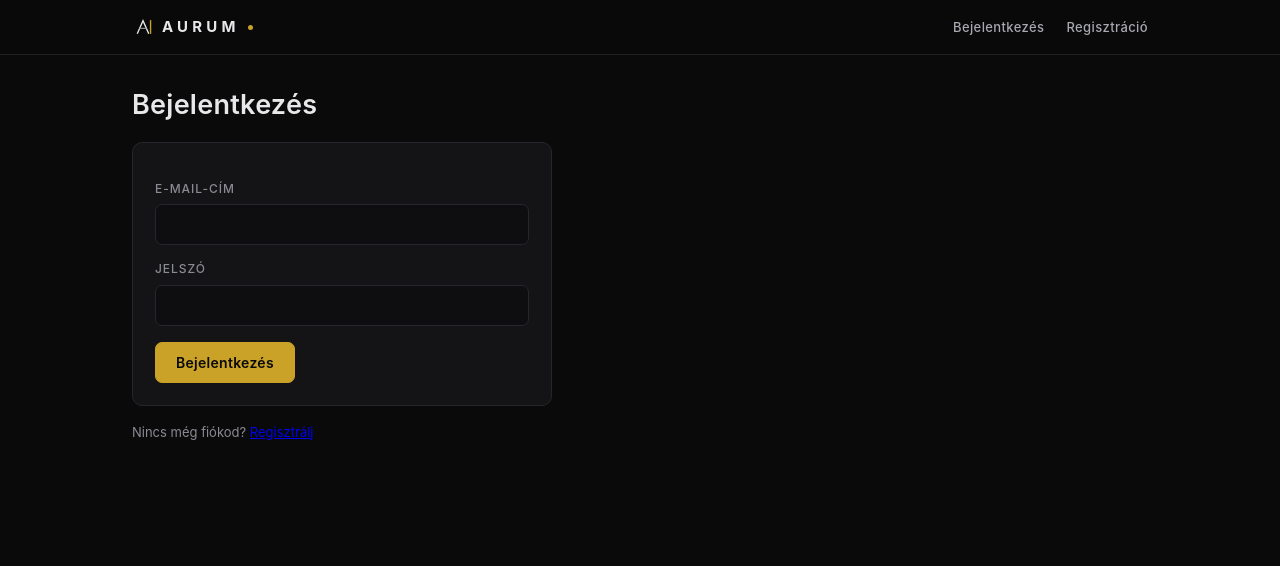
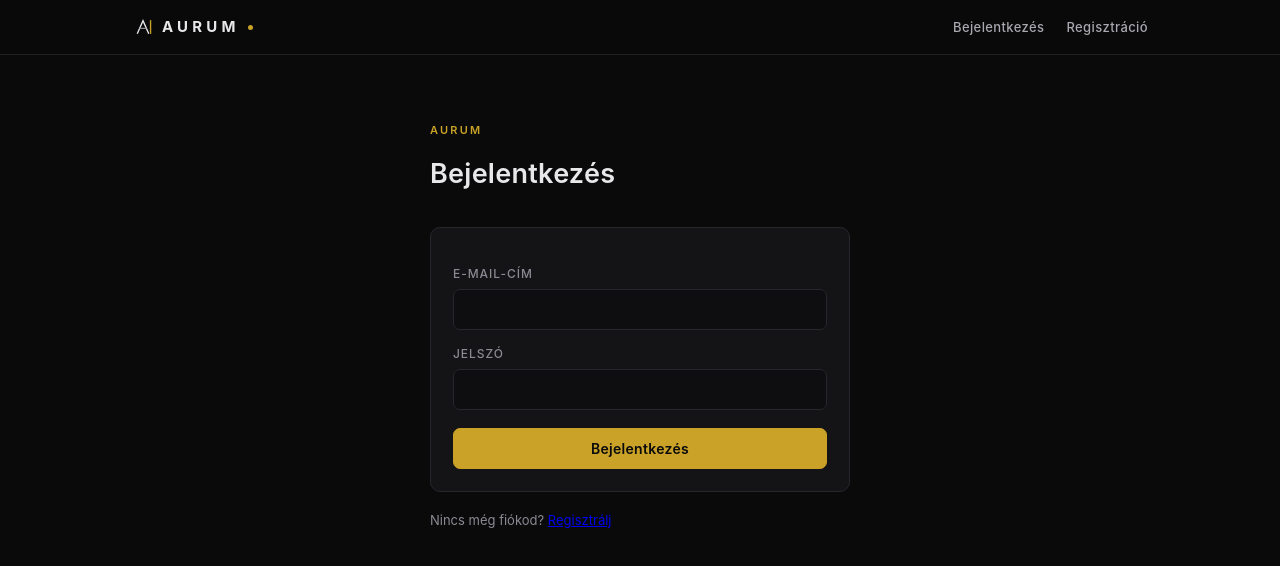
Before and after one commit to odinhunofficial-cyber/szamlafeldolgozo, a Next.js app: page /bejelentkezes in a window 1280 px wide. Shown: the top 566 px of the page. Built offline with nearby package versions, Linux system fonts and the light colour scheme; no server answers.

Commit message:
fix: a bejelentkezes useSearchParams Suspense boundary-be — Next 15 csr-bailout

```diff
--- a/app/bejelentkezes/page.tsx
+++ b/app/bejelentkezes/page.tsx
@@ -1,11 +1,14 @@
 "use client";
 
-import { useState } from "react";
+import { Suspense, useState } from "react";
 import { useRouter, useSearchParams } from "next/navigation";
 import Link from "next/link";
 import { createClient } from "@/lib/supabase/client";
 
-export default function Bejelentkezes() {
+// A useSearchParams() a Next 15-ben Suspense boundary-t igényel, különben
+// a statikus előrenderelés elhasal. Ezért a tényleges űrlap külön komponensben
+// van, és a Suspense fallback mögött renderelődik.
+function BejelentkezesForm() {
   const [email, setEmail] = useState("");
   const [password, setPassword] = useState("");
   const [error, setError] = useState<string | null>(null);
@@ -36,11 +39,6 @@ export default function Bejelentkezes() {
   }
 
   return (
-    <div style={{ maxWidth: 420 }}>
-      <h1>Bejelentkezés</h1>
-
-      {error && <div className="msg error">{error}</div>}
-
     <form className="card" onSubmit={submit}>
       <label htmlFor="email">E-mail-cím</label>
       <input
@@ -62,16 +60,54 @@ export default function Bejelentkezes() {
         onChange={(e) => setPassword(e.target.value)}
       />
 
-        <div style={{ marginTop: 16 }}>
-          <button type="submit" disabled={busy}>
+      <div style={{ marginTop: 18 }}>
+        <button type="submit" disabled={busy} style={{ width: "100%" }}>
           {busy ? "Bejelentkezés…" : "Bejelentkezés"}
         </button>
       </div>
     </form>
+  );
+}
 
-      <p className="small muted">
+export default function Bejelentkezes() {
+  return (
+    <div style={{ maxWidth: 420, margin: "0 auto" }}>
+      <div style={{ padding: "28px 0 10px" }}>
+        <p
+          style={{
+            fontSize: 11,
+            fontWeight: 600,
+            letterSpacing: ".2em",
+            textTransform: "uppercase",
+            color: "var(--gold)",
+            marginBottom: 12,
+          }}
+        >
+          Aurum
+        </p>
+        <h1>Bejelentkezés</h1>
+      </div>
+
+      <BejelentkezesHiba />
+
+      <Suspense
+        fallback={
+          <div className="card">
+            <p className="muted small">Betöltés…</p>
+          </div>
+        }
+      >
+        <BejelentkezesForm />
+      </Suspense>
+
+      <p className="small muted" style={{ marginTop: 18 }}>
         Nincs még fiókod? <Link href="/regisztracio">Regisztrálj</Link>
       </p>
     </div>
   );
 }
+
+// A hibaüzenet külön, hogy az űrlap Suspense-ben maradhasson.
+function BejelentkezesHiba() {
+  return null;
+}
```
Also changed, not shown: app/regisztracio/page.tsx (+20 -6 lines). Lines whose indentation alone changed are shown as unchanged.
